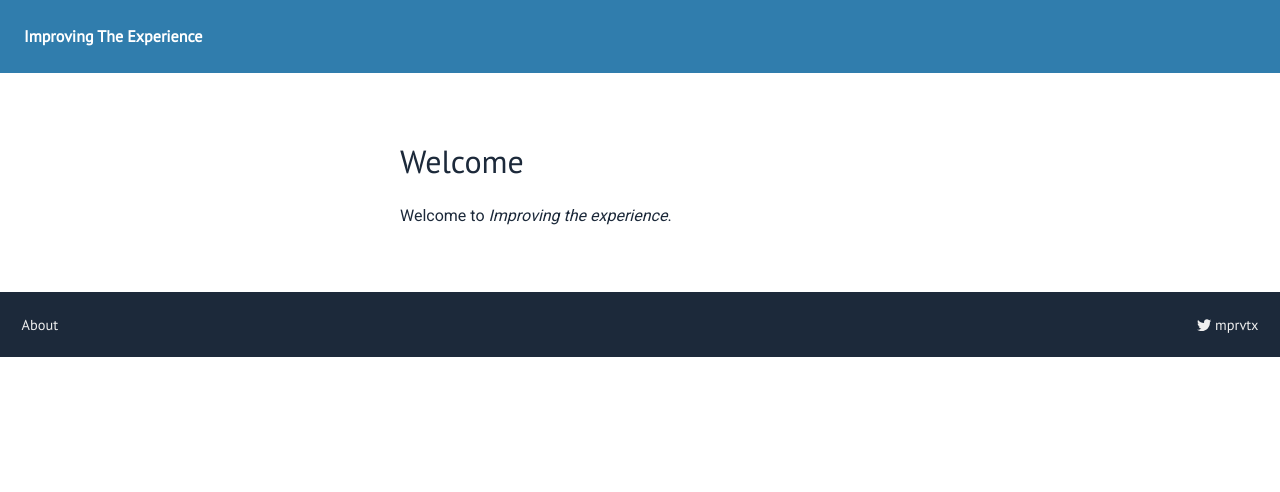
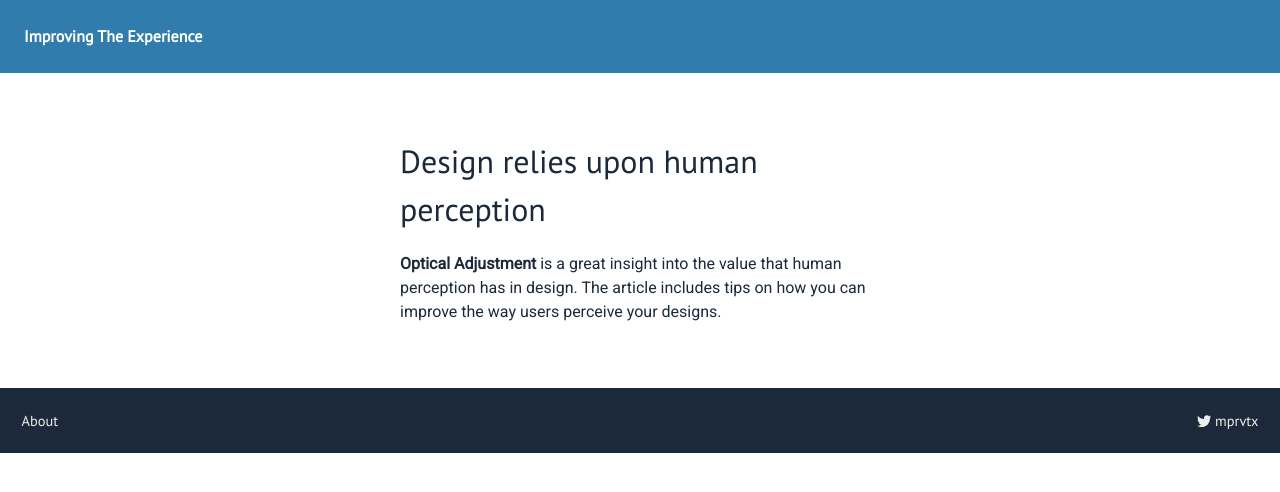
Before and after one commit to improvingtheexperience/improvingtheexperience.github.io, a Jekyll site: the page built from _posts/2016-08-19-human perception.markdown, in a window 1280 px wide. Shown: the top 492 px of the page. Built offline with Jekyll 4.4.1, drawn with Linux system fonts in a browser that asks for light colours.

Commit message:
Updated Human Perception

```diff
--- a/_posts/2016-08-19-human perception.markdown
+++ b/_posts/2016-08-19-human perception.markdown
@@ -1,11 +1,9 @@
 ---
-title: Welcome
+title: Design relies upon human perception
 date: 2016-08-19 20:38:00 Z
 categories:
 - insights
-tags:
-- welcome
 layout: post
 ---
 
-Welcome to *Improving the experience*.
+**Optical Adjustment** is a great insight into the value that human perception has in design. The article includes tips on how you can improve the way users perceive your designs.
```
